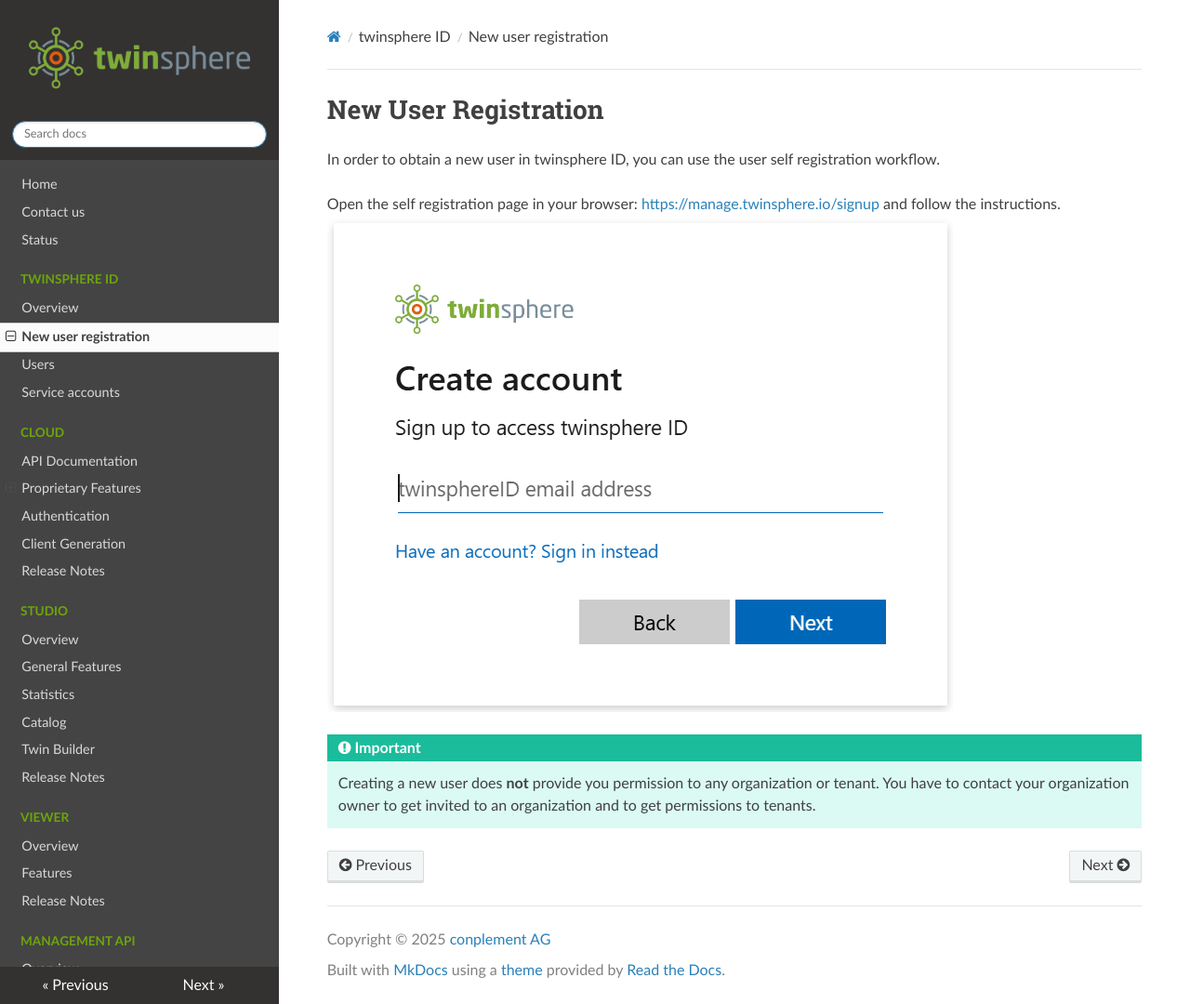
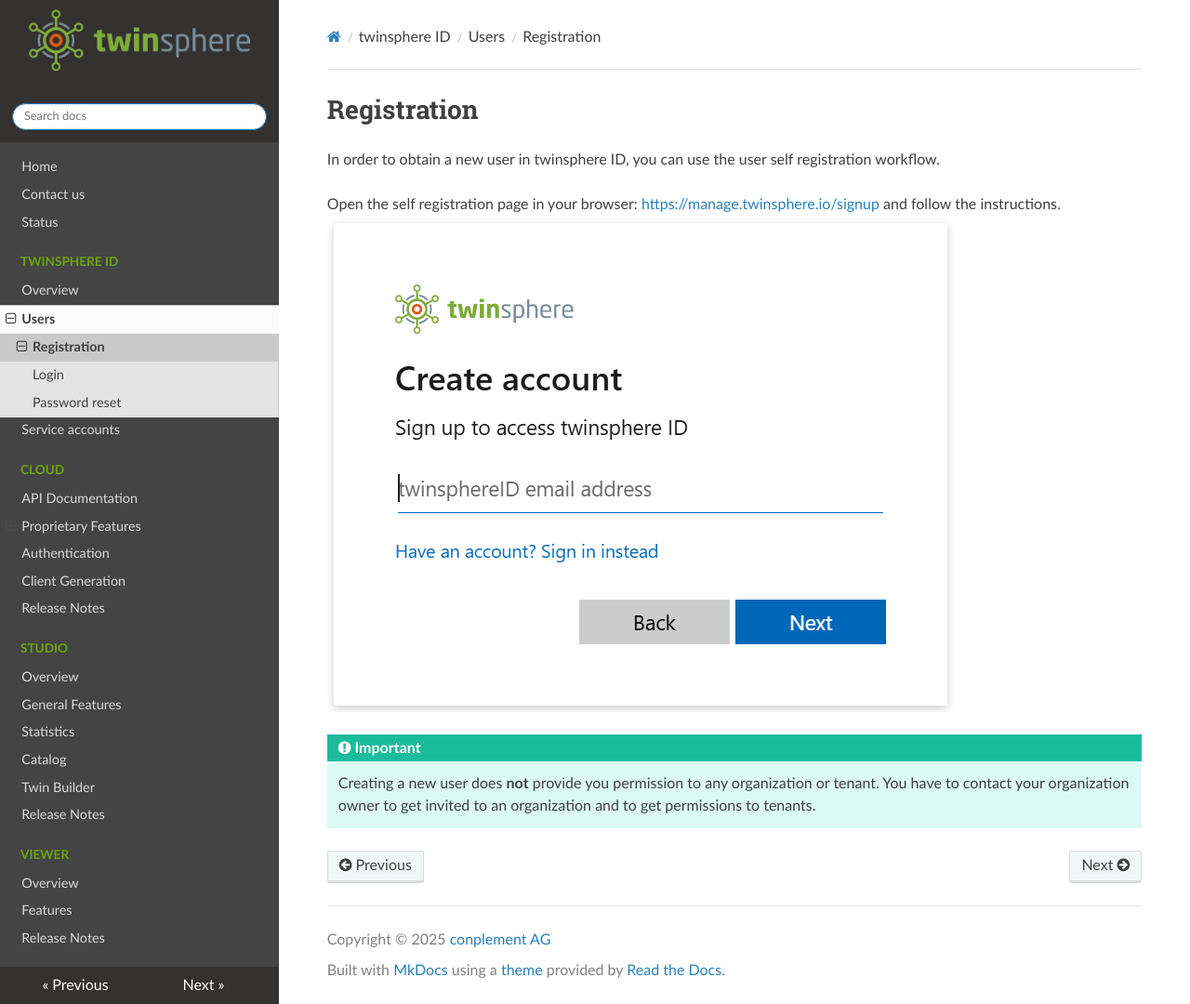
Before and after one commit to twinsphere/twinsphere.github.io, an MkDocs documentation site: the page built from docs/id-registration.md, in a window 1280 px wide and 1080 px high. Shown: the whole window at 93% size. Built offline with MkDocs 1.6.1, drawn with Linux system fonts in a browser that asks for light colours; nearby versions of some CDN libraries.

Commit message:
feat(twinsphere-id): rework the section, add login via manage.twinsphere.io for UI

```diff
--- a/docs/id-new-user-registration.md
+++ b/docs/id-registration.md
@@ -1,4 +1,4 @@
-# New User Registration
+# Registration
 
 In order to obtain a new user in twinsphere ID, you can use the user self registration workflow.
 
--- a/mkdocs.yml
+++ b/mkdocs.yml
@@ -13,10 +13,12 @@
   - Contact us: contact.md
   - Status: status.md
   - twinsphere ID:
-      - Overview: id-overview.md
-      - New user registration: id-new-user-registration.md
-      - Users: id-users.md
-      - Service accounts: id-service-accounts.md
+    - Overview: id-overview.md
+    - Users:
+      - Registration: id-registration.md
+      - Login: id-login.md
+      - Password reset: id-password-reset.md
+    - Service accounts: id-service-accounts.md
   - Cloud:
     - API Documentation: cloud-documentation.md
     - Proprietary Features:
```
Also changed, not shown: docs/id-login.md (added, +7 -0 lines), docs/id-password-reset.md (added, +3 -0 lines), docs/id-users.md (deleted, +0 -16 lines), docs/management-overview.md (+1 -1 lines).
